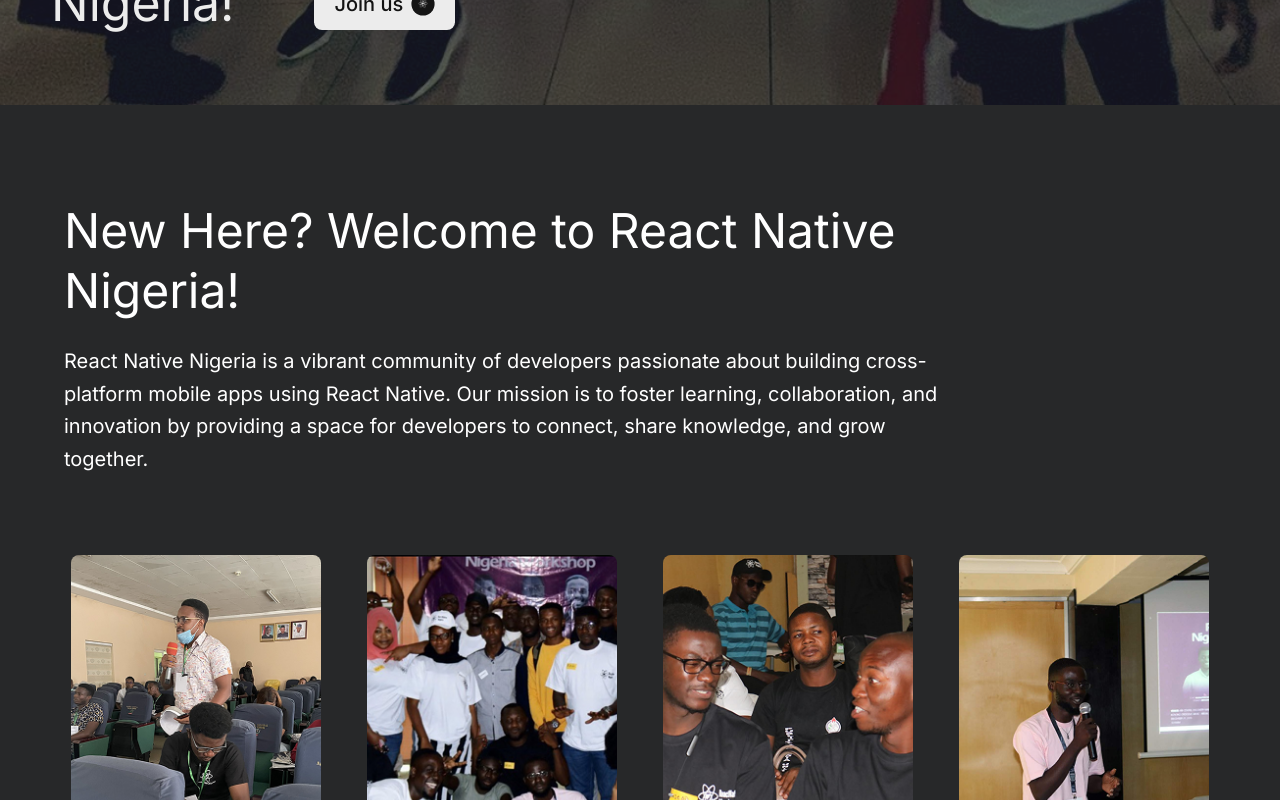
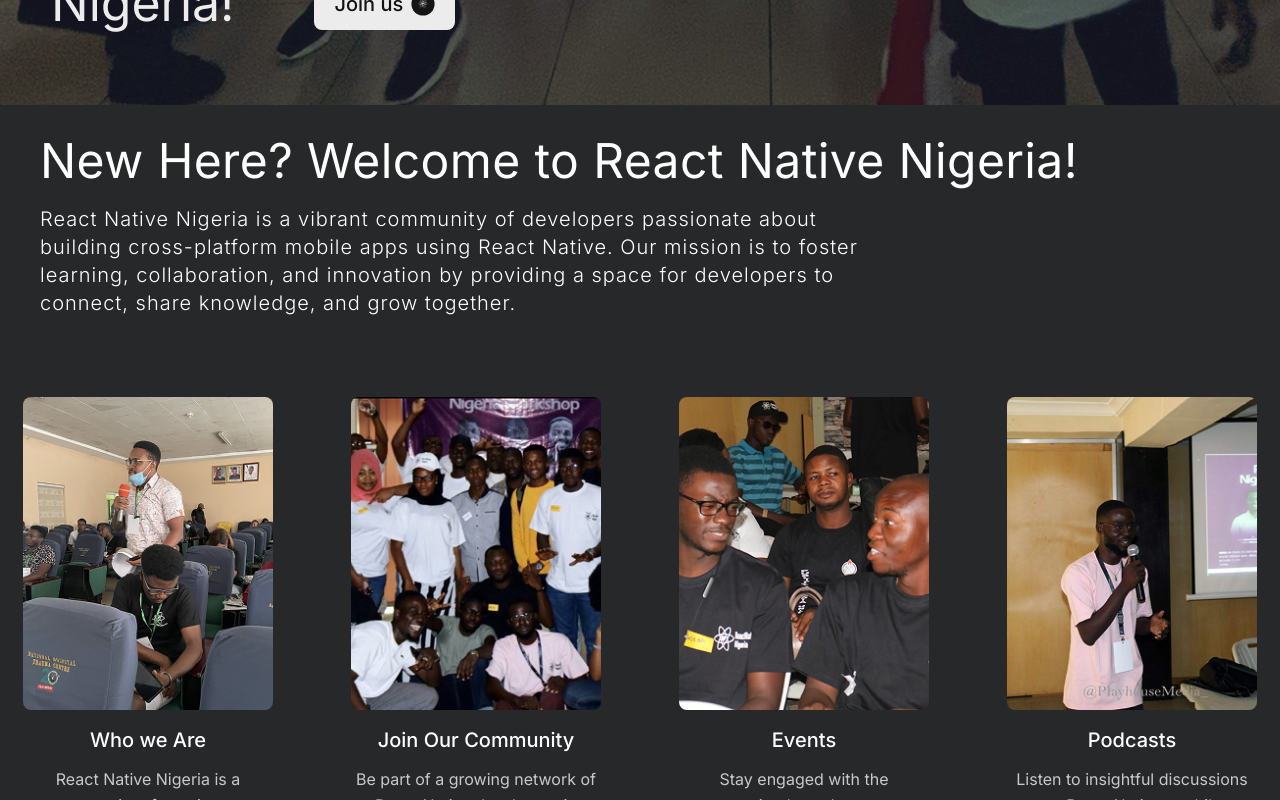
Before and after one commit to react-native-nigeria-community/rnn-landing, a React (Create React App) app: page / in a window 1280 px wide. Shown: the part 740-1540 px from the top of the page. Built offline with nearby package versions, Linux system fonts and the light colour scheme.

Commit message:
ORTHO-342: rewrite welcomeSection

```diff
--- a/src/components/welcomeSection.js
+++ b/src/components/welcomeSection.js
@@ -6,20 +6,38 @@
 
 const WelcomeSection = () => {
   return (
-    <section className="px-4 sm:px-6 md:px-8 lg:px-12 xl:px-16 2xl:px-20 py-8 md:py-12 lg:py-16 flex flex-col justify-between gap-12 md:gap-16 lg:gap-20">
-        <div className="flex flex-col items-start gap-4 md:gap-6 text-left max-w-4xl">
-            <h1 className="text-white text-2xl sm:text-3xl md:text-4xl lg:text-5xl font-normal leading-tight">
-                New Here? Welcome to React Native Nigeria!
-            </h1>
-            <p className="text-white text-sm sm:text-base md:text-lg lg:text-xl leading-relaxed">
-                React Native Nigeria is a vibrant community of developers passionate about
-                building cross-platform mobile apps using React Native. Our mission is to foster
-                learning, collaboration, and innovation by providing a space for developers to
-                connect, share knowledge, and grow together.
+   <>
+
+
+
+
+   <section className=' ml-10 text-white leading-relaxed tracking-wide mb-20'>
+    <div>
+        <p className='text-5xl '>
+            New Here? Welcome to React Native Nigeria!
+        </p>
+            <p  className='mt-5 text-xl font-[300]  tracking-wider'>
+
+                React Native Nigeria is a vibrant community of developers passionate about <br/>
+                 building cross-platform mobile apps using React Native. Our mission is to foster <br/>
+                 learning, collaboration, and innovation by providing a space for developers to<br/>
+                  connect, share knowledge, and grow together.
             </p>
-        </div>
+    </div>
+<div>
 
-        <div className="grid grid-cols-1 sm:grid-cols-2 lg:grid-cols-4 gap-6 md:gap-8 justify-items-center">
+
+
+
+
+</div>
+
+  </section>
+
+
+
+
+     <div className="grid grid-cols-1 sm:grid-cols-2 lg:grid-cols-4 gap-6 md:gap-8 justify-items-center">
             <div className="flex flex-col gap-4 w-full max-w-[280px] sm:max-w-[250px] lg:max-w-[240px] xl:max-w-[250px]">
                 <div className="w-full aspect-[4/5] overflow-hidden rounded-lg">
                     <img
@@ -132,7 +150,9 @@
                 </div>
             </div>
         </div>
-    </section>
+
+
+   </>
   )
 }
 
```
